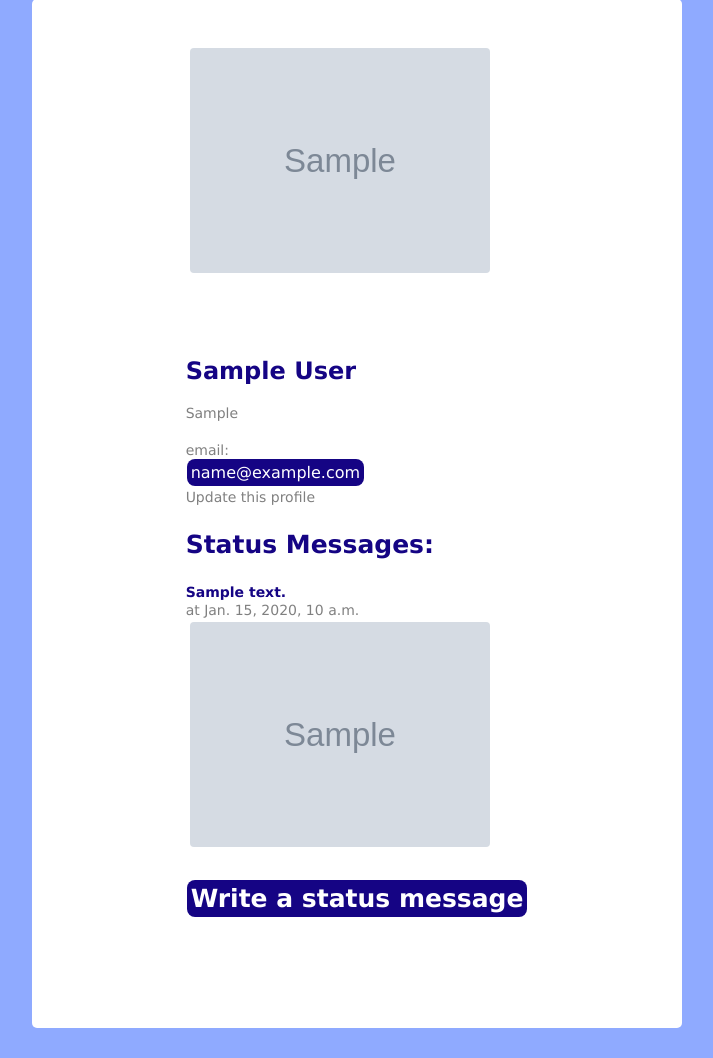
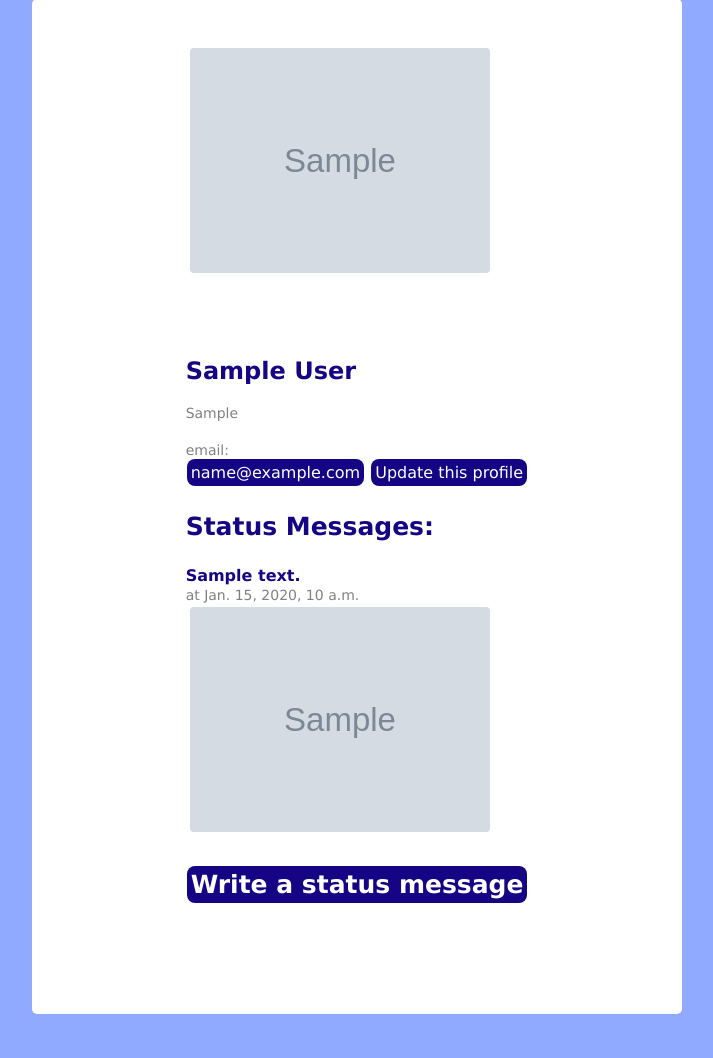
Before and after one commit to seanchosc/CS412, a Django app: page /mini_fb/profile/1/ in a window 1280 px wide. Shown: the part 224-1282 px from the top of the page, without its empty margins (283-996 px from the left). After the commit the page ends 1238 px from the top, so only its background shows below. Run offline with Django 5.2, Linux system fonts and the light colour scheme; tables that the repository leaves empty hold one stand-in row (values such as "Sample post"); grey boxes marked "Sample" are stand-in pictures.

Commit message:
minor styling change

```diff
--- a/mini_fb/templates/mini_fb/show_profile.html
+++ b/mini_fb/templates/mini_fb/show_profile.html
@@ -22,8 +22,8 @@ mini_fb/template/mini_fb/show_profile.html
             <br> <!-- new line -->
             <span class="small">email: </span><a href="mailto:{{ profile.emailAddress }}">{{ profile.emailAddress }}</a> <!-- email route and text styled-->
             <!-- update this profile -->
-            <span class="small" href="{% url 'update_profile' profile.pk %}">Update this profile</a>
-
+            <span class="smmall"><a href="{% url 'update_profile' profile.pk %}">Update this profile</a>
+            </span>
             <br> <!-- new line -->
 
             <!-- NEW STATUS MESSAGE DISPLAY IMPLEMENTATION-->
```
